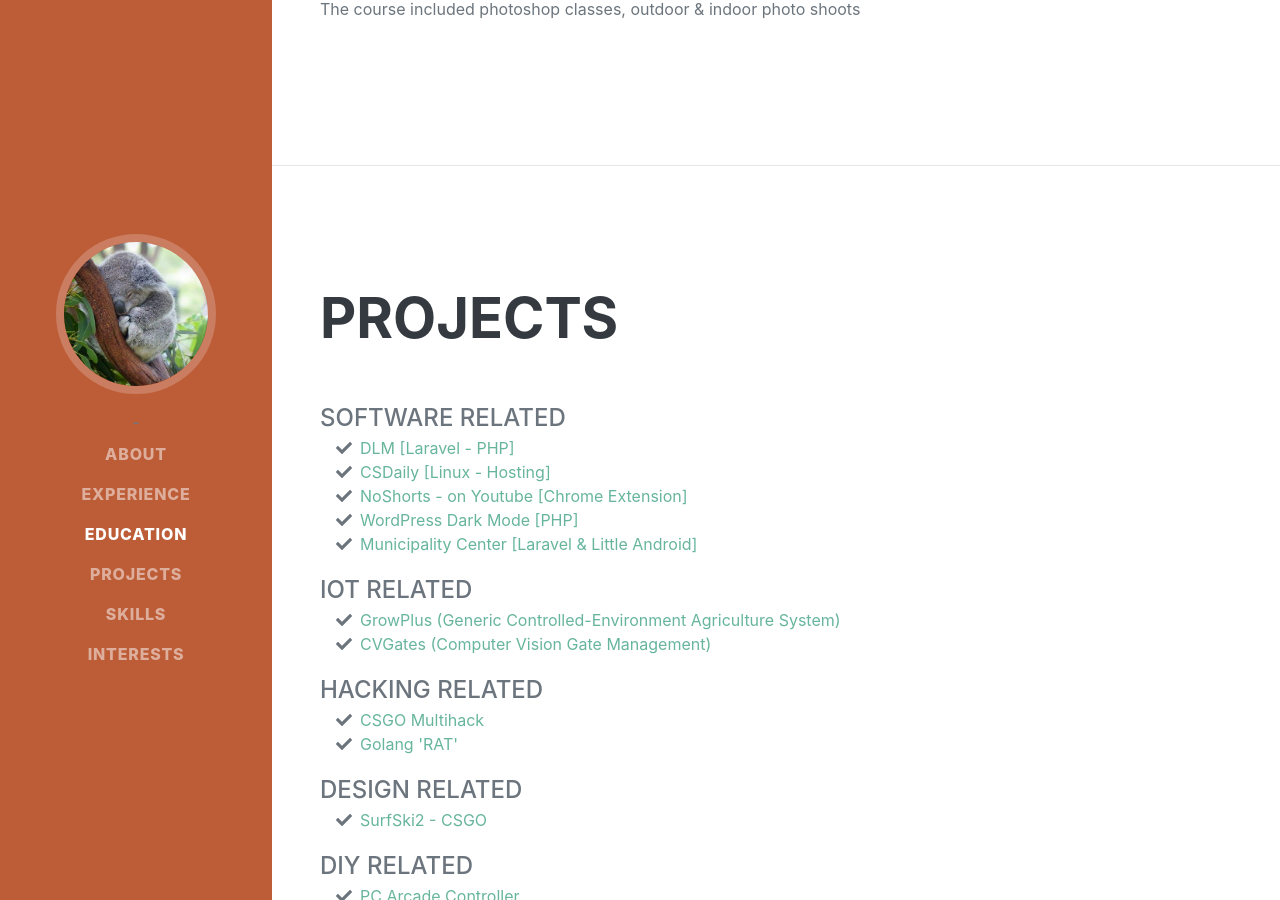
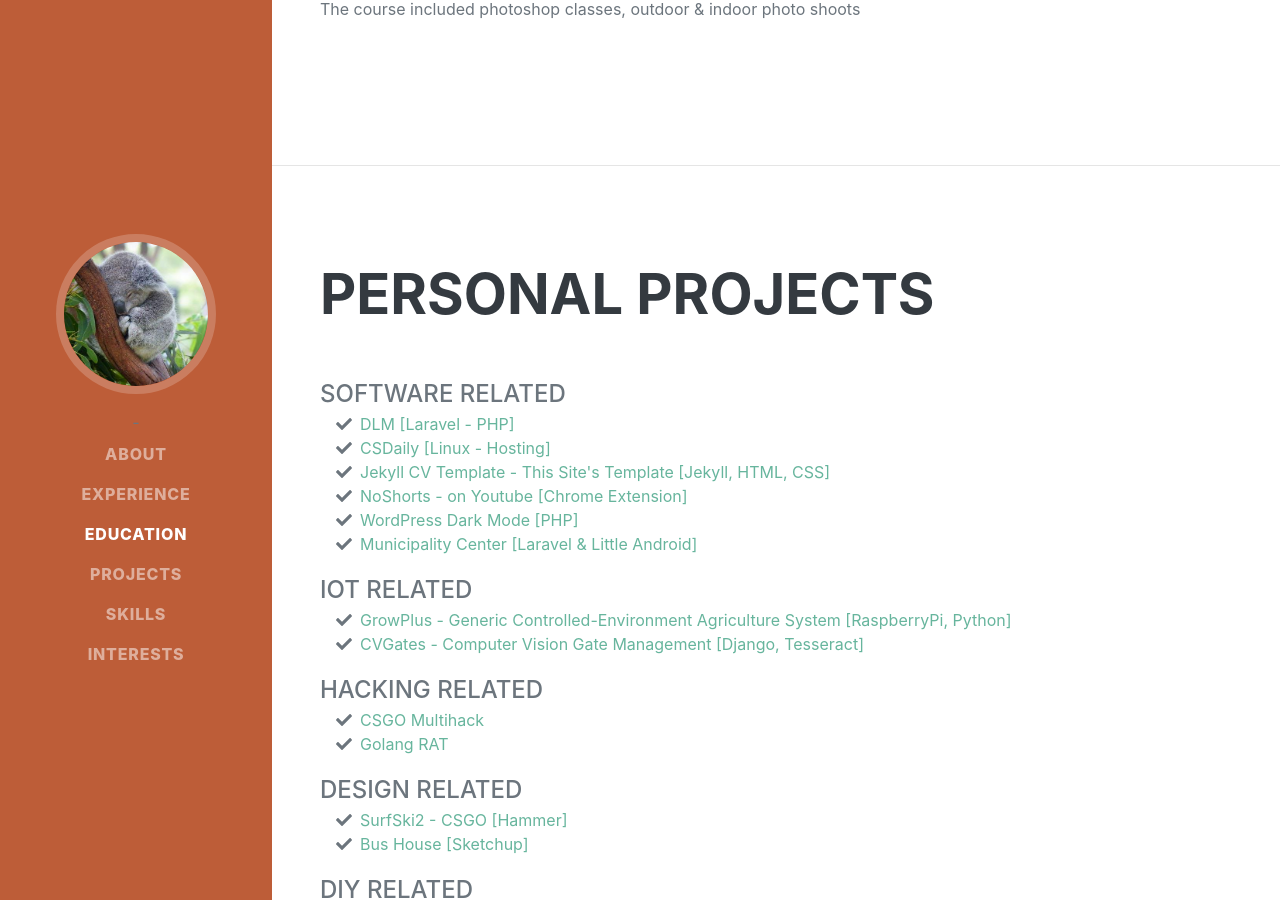
Before and after one commit to KoalaBear/Jekyll-CV, a Jekyll site: the page built from index.md, in a window 1280 px wide and 900 px high, scrolled down 2632 px. Built offline with Jekyll 4.4.1, drawn with Linux system fonts in a browser that asks for light colours; some web fonts are replaced.

Commit message:
Updated Demo Content

```diff
--- a/_collections/_projects/design.yml
+++ b/_collections/_projects/design.yml
@@ -1,5 +1,6 @@
 ---
 title: Design Related
 features:
-  SurfSki2 - CSGO: "https://github.com/KoalaBear/surf_ski_16"
+  SurfSki2 - CSGO [Hammer]: "https://github.com/KoalaBear/surf_ski_16"
+  Bus House [Sketchup]: "https://imgur.com/a/uklLuKv"
 ---
--- a/_collections/_projects/hacking.yml
+++ b/_collections/_projects/hacking.yml
@@ -2,5 +2,5 @@
 title: Hacking Related
 features:
   CSGO Multihack: "https://youtu.be/sipB1XEXlUU"
-  Golang 'RAT': "https://github.com/KoalaBear/LilyRAT"
+  Golang RAT: "https://github.com/KoalaBear/LilyRAT"
 ---
--- a/_collections/_projects/iot.yml
+++ b/_collections/_projects/iot.yml
@@ -1,6 +1,6 @@
 ---
 title: IOT Related
 features:
-  GrowPlus (Generic Controlled-Environment Agriculture System):
-  CVGates (Computer Vision Gate Management):
+  GrowPlus - Generic Controlled-Environment Agriculture System [RaspberryPi, Python]:
+  CVGates - Computer Vision Gate Management [Django, Tesseract]: "https://github.com/KoalaBear/CVGates"
 ---
--- a/_collections/_projects/software.yml
+++ b/_collections/_projects/software.yml
@@ -1,8 +1,9 @@
 ---
 title: Software Related
 features:
-  DLM [Laravel - PHP]:
+  DLM [Laravel - PHP]: "https://dlm-archive.netlify.app"
   CSDaily [Linux - Hosting]: "https://github.com/KoalaBear/CSDaily"
+  Jekyll CV Template - This Site's Template [Jekyll, HTML, CSS]: "https://github.com/KoalaBear/Jekyll-CV"
   NoShorts - on Youtube [Chrome Extension]: "https://github.com/KoalaBear/NoShorts"
   WordPress Dark Mode [PHP]: "https://github.com/KoalaBear/wp-dark-mode/"
   Municipality Center [Laravel & Little Android]: "https://i.imgur.com/1LYD8Lk.png"
--- a/_layouts/default.html
+++ b/_layouts/default.html
@@ -129,7 +129,7 @@
         {% if page.projects-section != 0 %}
         <section class="resume-section" id="projects">
             <div class="resume-section-content">
-                <h2 class="mb-5">Projects</h2>
+                <h2 class="mb-5">Personal Projects</h2>
                 {% assign ordered_projects = site.projects | sort: 'title' %}
                 {% for project in ordered_projects reversed %}
                 <div class="project mb-3">
```
